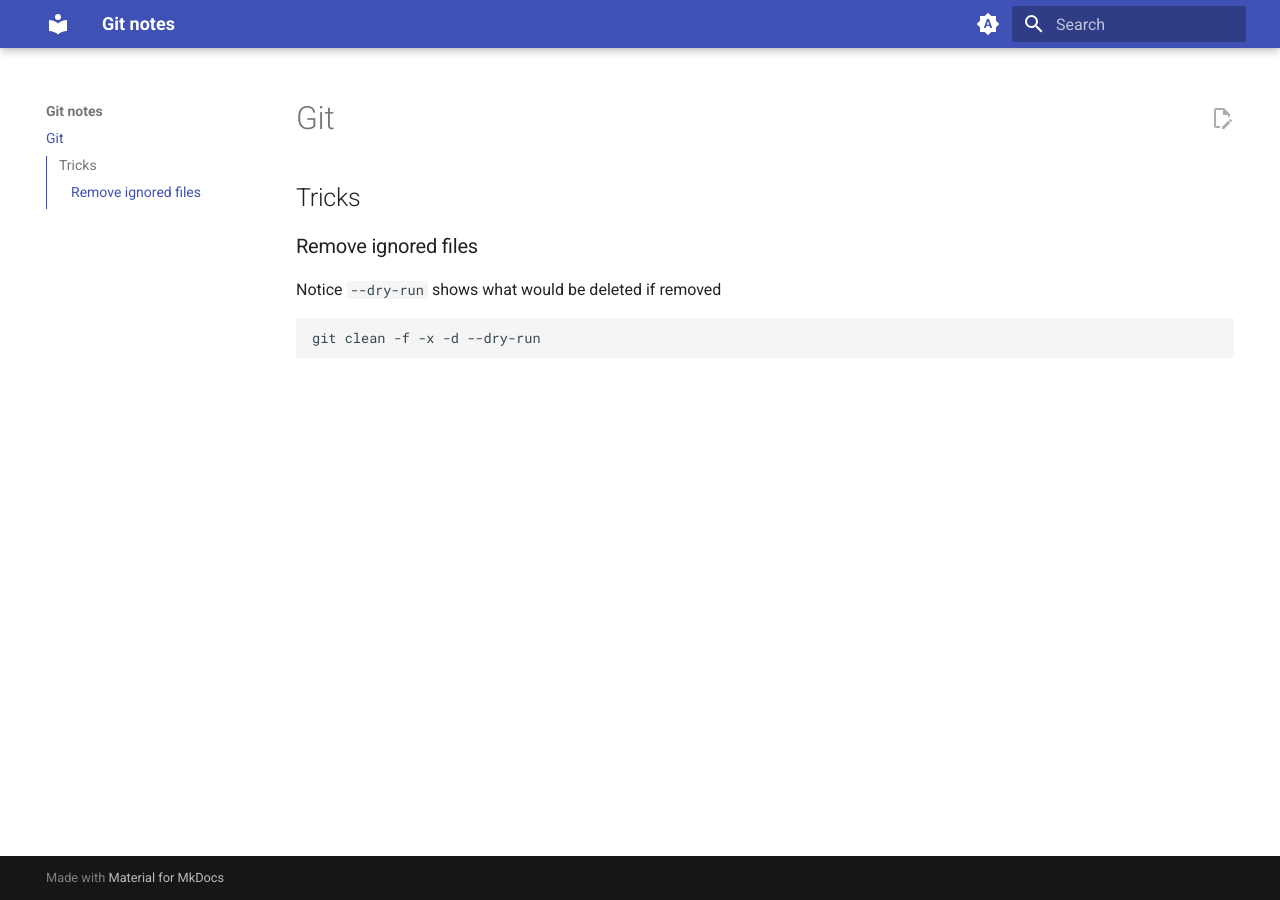
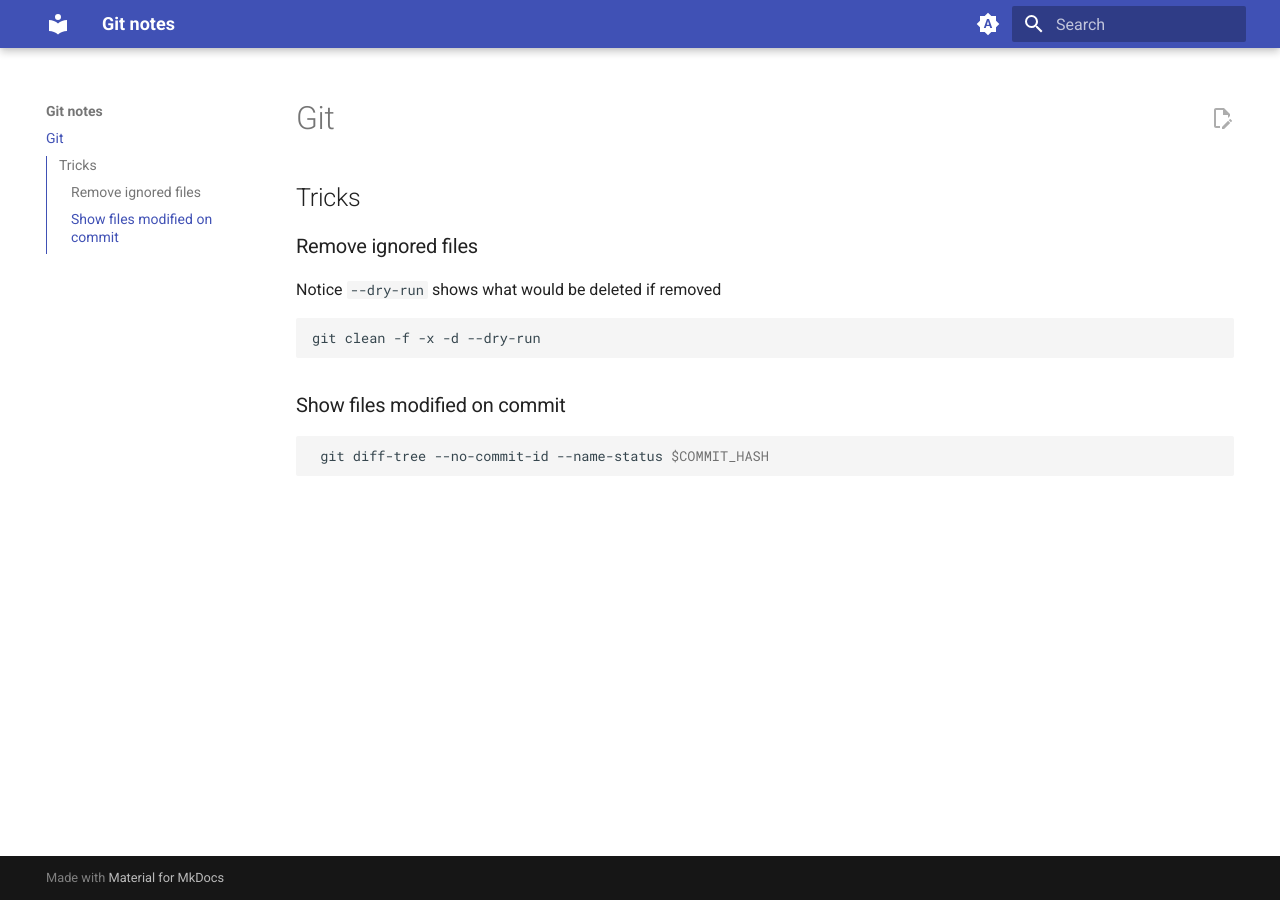
Before and after one commit to jcabrerizo/scratch-notes-git, an MkDocs documentation site: the page built from docs/README.md, in a window 1280 px wide. Built offline with MkDocs 1.6.1 and Material for MkDocs 9.7.7, drawn with Linux system fonts in a browser that asks for light colours.

Commit message:
show mod files

````diff
--- a/docs/README.md
+++ b/docs/README.md
@@ -9,3 +9,8 @@ Notice `--dry-run` shows what would be deleted if removed
 ```shell
 git clean -f -x -d --dry-run
 ```
+
+### Show files modified on commit
+```shell
+ git diff-tree --no-commit-id --name-status $COMMIT_HASH
+```
````
